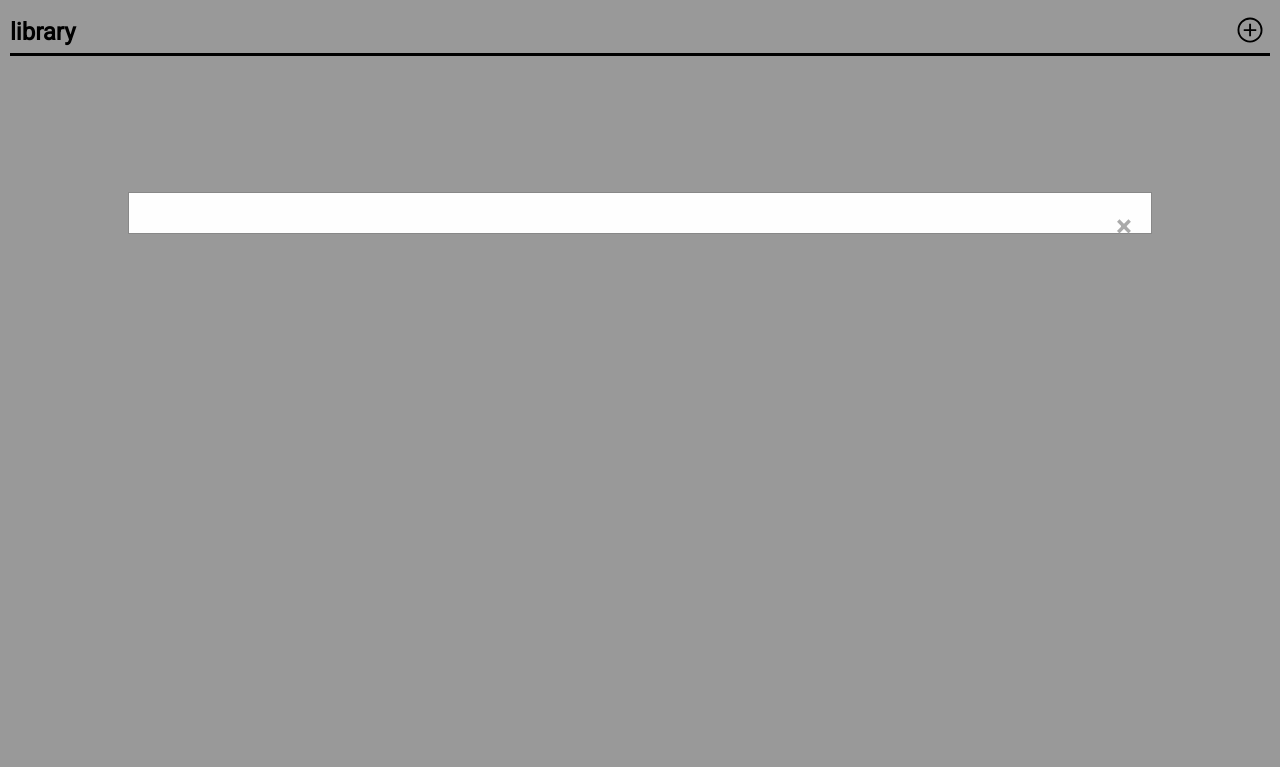
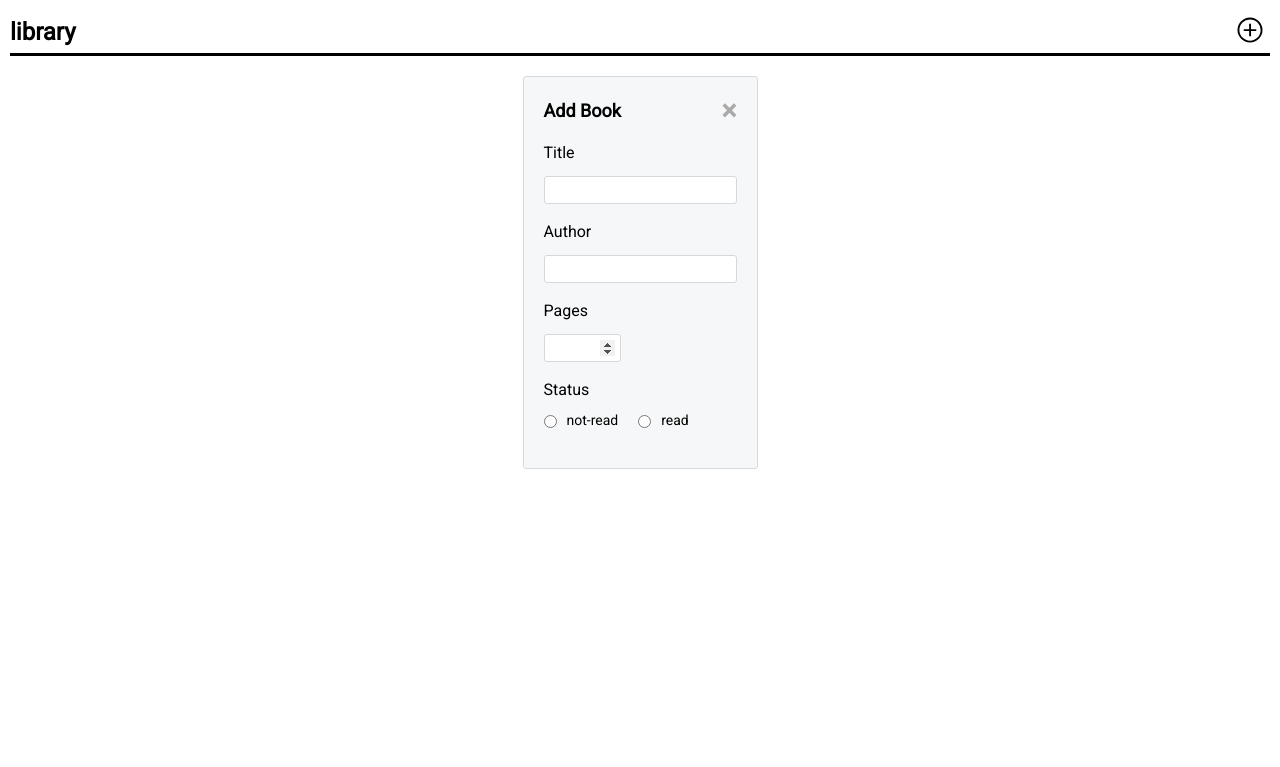
Before and after one commit to DustinYochim/odin-library, a website: page index.html in a window 1280 px wide. Both pictures are taken after a click on the button 1250 px from the left and 31 px from the top of the page. Shown: the top 767 px of the page. Drawn offline with Linux system fonts and the light colour scheme.

Commit message:
Add book form modal and style

```diff
--- a/css/style.css
+++ b/css/style.css
@@ -47,27 +47,16 @@ header button img {
 /* MAIN STYLES */
 main {
   flex: 1;
+  display: flex;
+  flex-direction: column;
+  align-items: center;
 }
+/* BOOK FORM */
 
 .modal {
   display: none;
   position: fixed;
   z-index: 1;
-  left: 0;
-  top: 0;
-  width: 100%;
-  height: 100%;
-  overflow: auto;
-  background-color: rgb(0, 0, 0);
-  background-color: rgba(0, 0, 0, 0.4);
-}
-
-.modal-content {
-  background-color: #fefefe;
-  margin: 15% auto;
-  padding: 20px;
-  border: 1px solid #888;
-  width: 80%;
 }
 
 .close {
@@ -76,14 +65,82 @@ main {
   font-size: 28px;
   font-weight: bold;
 }
+.book-form {
+  background-color: #f6f7f8;
+  border: 1px solid #d6d9dc;
+  border-radius: 3px;
 
-.close:hover,
-.close:focus {
-  color: black;
-  text-decoration: none;
-  cursor: pointer;
+  /* width: 80%; */
+  padding: 20px;
+  margin-top: 20px;
+  /* margin: 0 0 40px 0; */
 }
 
+.form-header {
+  display: flex;
+  justify-content: space-between;
+  align-items: center;
+  margin-bottom: 20px;
+}
+
+.form-title {
+  font-size: 18px;
+  font-weight: bold;
+}
+.form-row {
+  margin-bottom: 20px;
+  display: flex;
+  justify-content: flex-start;
+  flex-direction: column;
+  flex-wrap: wrap;
+}
+
+.form-row input[type="text"],
+.form-row input[type="number"] {
+  background-color: #ffffff;
+  border: 1px solid #d6d9dc;
+  border-radius: 3px;
+  width: 100%;
+  padding: 5px;
+  font-size: 14px;
+}
+
+.form-row input[type="number"] {
+  width: 40%;
+}
+
+input[type="number"]::-webkit-inner-spin-button,
+input[type="number"]::-webkit-outer-spin-button {
+  opacity: 1;
+}
+
+.form-row label {
+  margin-bottom: 15px;
+}
+
+.legacy-form-row {
+  border: none;
+  margin-bottom: 20px;
+}
+
+.legacy-form-row legend {
+  margin-bottom: 15px;
+}
+
+.legacy-form-row .radio-label {
+  display: block;
+  font-size: 14px;
+  padding: 0 20px 0 10px;
+}
+
+.legacy-form-row input[type="radio"] {
+  margin-top: 2px;
+}
+
+.legacy-form-row .radio-label,
+.legacy-form-row input[type="radio"] {
+  float: left;
+}
 /* FOOTER STYLES */
 footer {
   margin-top: auto;
--- a/index.html
+++ b/index.html
@@ -14,18 +14,41 @@
     <!-- HEADER -->
     <header>
       <h1 class="site-title">library</h1>
-      <button id="add-book">
+      <button class="add-book">
         <img src="./img/plus-icon.svg" alt="Plus icon" />
       </button>
     </header>
     <!-- MAIN -->
     <main>
       <!-- MODAL -->
-      <div id="book-form" class="modal">
-        <form class="modal-content">
-          <span class="close">&times;</span>
+      <div class="modal">
+        <form action="" class="book-form">
+          <div class="form-header">
+            <h3 class="form-title">Add Book</h3>
+            <span class="close">&times;</span>
+          </div>
+          <div class="form-row">
+            <label for="title">Title</label>
+            <input id="title" name="title" type="text" />
+          </div>
+          <div class="form-row">
+            <label for="author">Author</label>
+            <input id="author" name="author" type="text" />
+          </div>
+          <div class="form-row">
+            <label for="pages">Pages</label>
+            <input id="pages" name="pages" type="number" />
+          </div>
+          <fieldset class="legacy-form-row">
+            <legend>Status</legend>
+            <input id="not-read" name="status" type="radio" value="not-read" />
+            <label for="not-read" class="radio-label">not-read</label>
+            <input id="read" name="status" type="radio" value="read" />
+            <label for="read" class="radio-label">read</label>
+          </fieldset>
         </form>
       </div>
+      <!-- BOOKSHELF -->
       <div class="bookshelf"></div>
     </main>
     <!-- FOOTER -->
--- a/js/script.js
+++ b/js/script.js
@@ -1,27 +1,50 @@
 // Get the modal
 const bookshelf = [];
 
-const modal = document.getElementById("book-form");
+class Book {
+  constructor(title, author, pages, status) {
+    this.title = title;
+    this.author = author;
+    this.pages = pages;
+    this.status = status;
+  }
+}
+function addToBookshelf() {
+  const title = prompt("Title");
+  const author = prompt("Author");
+  const pages = prompt("Pages");
+  const status = prompt("Status");
+  const newBook = new Book(title, author, pages, status);
+  bookshelf.push(newBook);
+}
 
-// Get the button that opens the modal
-const btn = document.getElementById("add-book");
+function showBookshelf() {
+  bookshelf.forEach((book) => {
+    console.log(book);
+  });
+}
 
-// Get the <span> element that closes the modal
-const span = document.getElementsByClassName("close")[0];
+const theHobbit = new Book("The Hobbit", "J.R.R. Tolkien", 295, "not read yet");
+bookshelf.push(theHobbit);
 
-// When the user clicks on the button, open the modal
+// addToBookshelf();
+showBookshelf();
+
+// MODAL
+const modal = document.querySelector(".modal");
+const btn = document.querySelector(".add-book");
+const span = document.querySelector(".close");
+console.log(span);
 btn.onclick = function () {
-  modal.setAttribute("style", "display: block;");
+  modal.style.display = "block";
 };
 
-// When the user clicks on <span> (x), close the modal
 span.onclick = function () {
-  modal.setAttribute("style", "display: none;");
+  modal.style.display = "none";
 };
 
-// When the user clicks anywhere outside of the modal, close it
 window.onclick = function (event) {
-  if (event.target === modal) {
-    modal.setAttribute("style", "display: none;");
+  if (event.target == modal) {
+    modal.style.display = "none";
   }
 };
```
